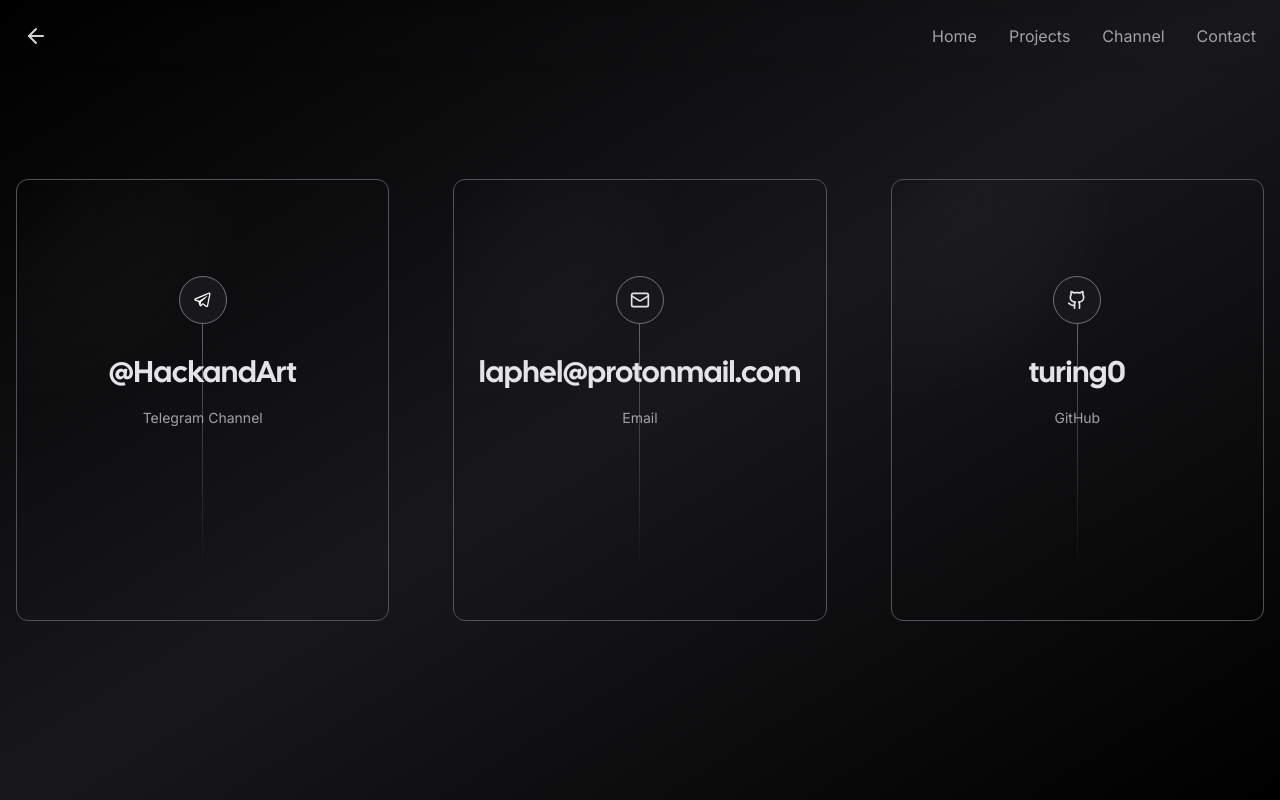
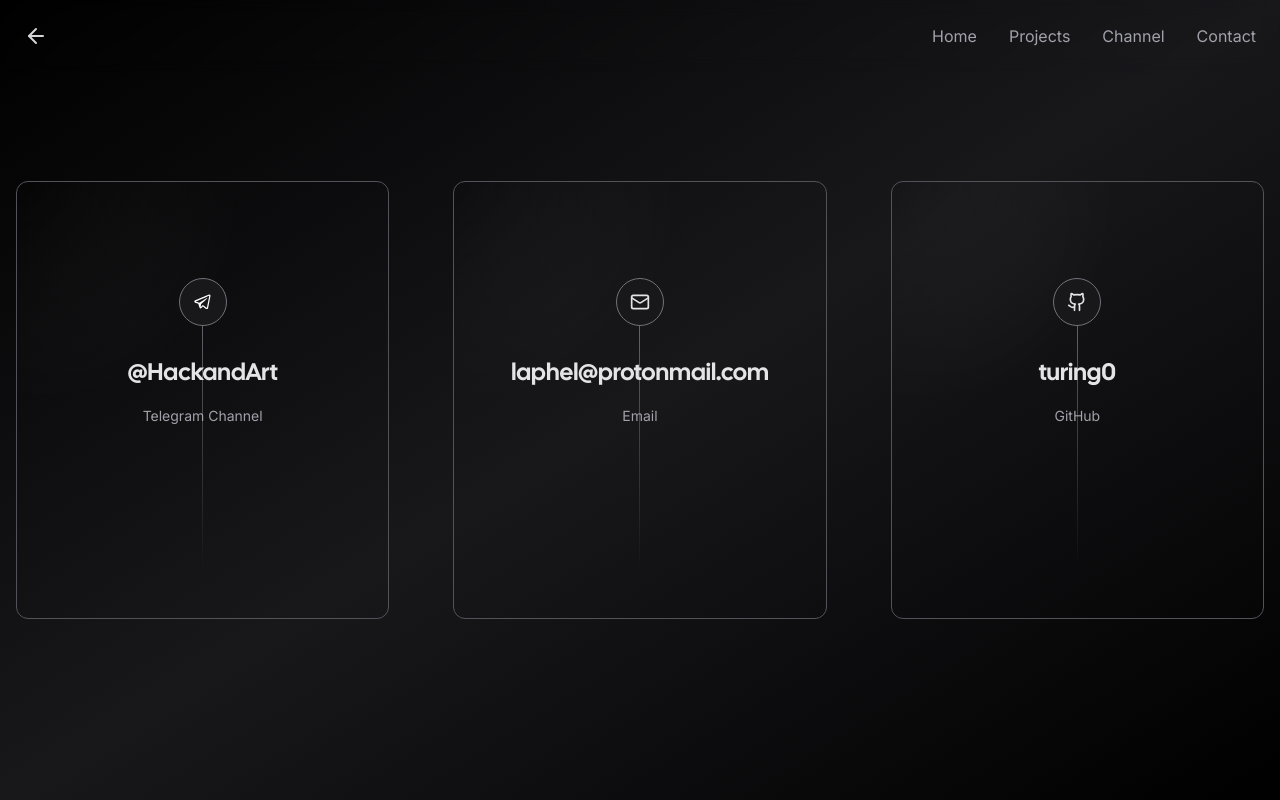
Before and after one commit to turing0/nextjs-portfolio, a Next.js app: page /contact in a window 1280 px wide. Built offline with nearby package versions, Linux system fonts and the light colour scheme; what tailwindcss-debug-screens would draw is missing.

Commit message:
update info

```diff
--- a/app/contact/page.tsx
+++ b/app/contact/page.tsx
@@ -47,7 +47,8 @@ export default function Example() {
 									{s.icon}
 								</span>{" "}
 								<div className="z-10 flex flex-col items-center">
-									<span className="text-xl font-medium duration-150 lg:text-3xl text-zinc-200 group-hover:text-white font-display">
+									{/* <span className="text-xl font-medium duration-150 lg:text-3xl text-zinc-200 group-hover:text-white font-display"> */}
+									<span className="text-lg font-medium duration-150 lg:text-2xl text-zinc-200 group-hover:text-white font-display">
 										{s.handle}
 									</span>
 									<span className="mt-4 text-sm text-center duration-1000 text-zinc-400 group-hover:text-zinc-200">
```
